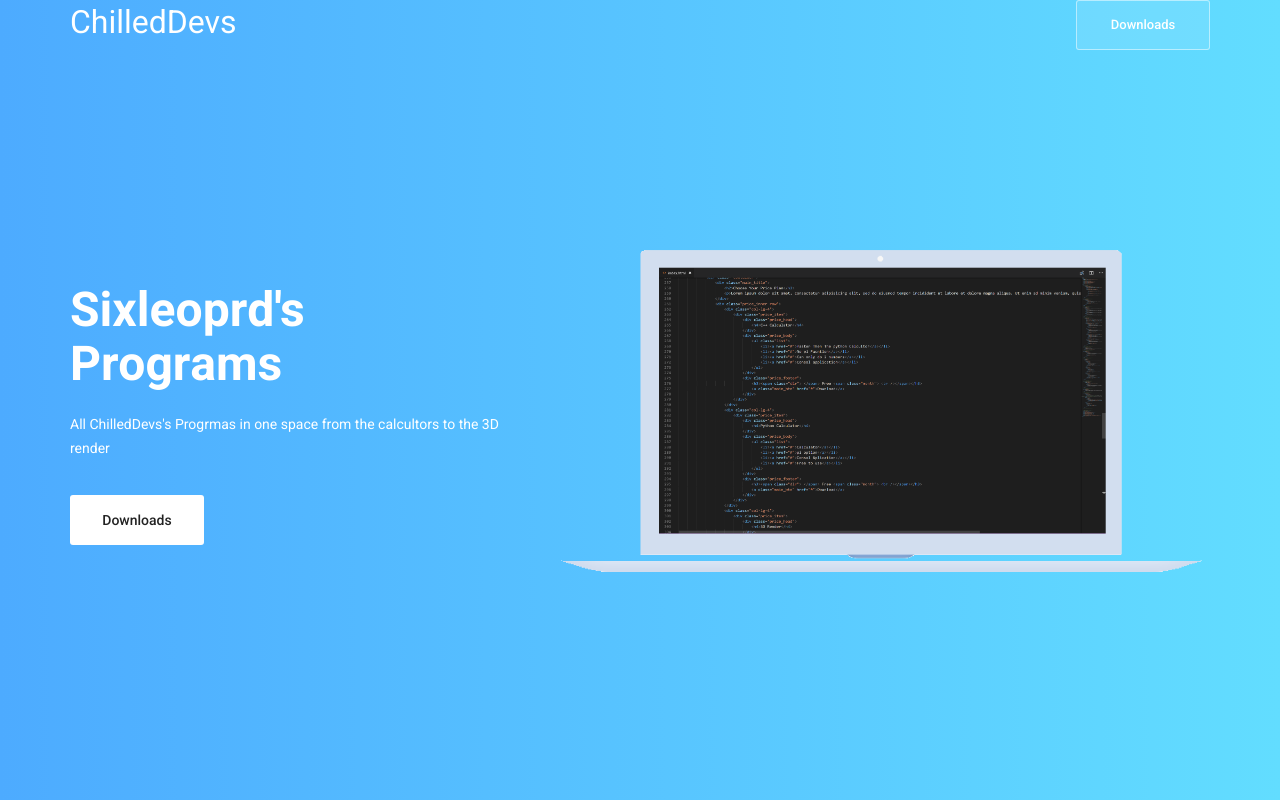
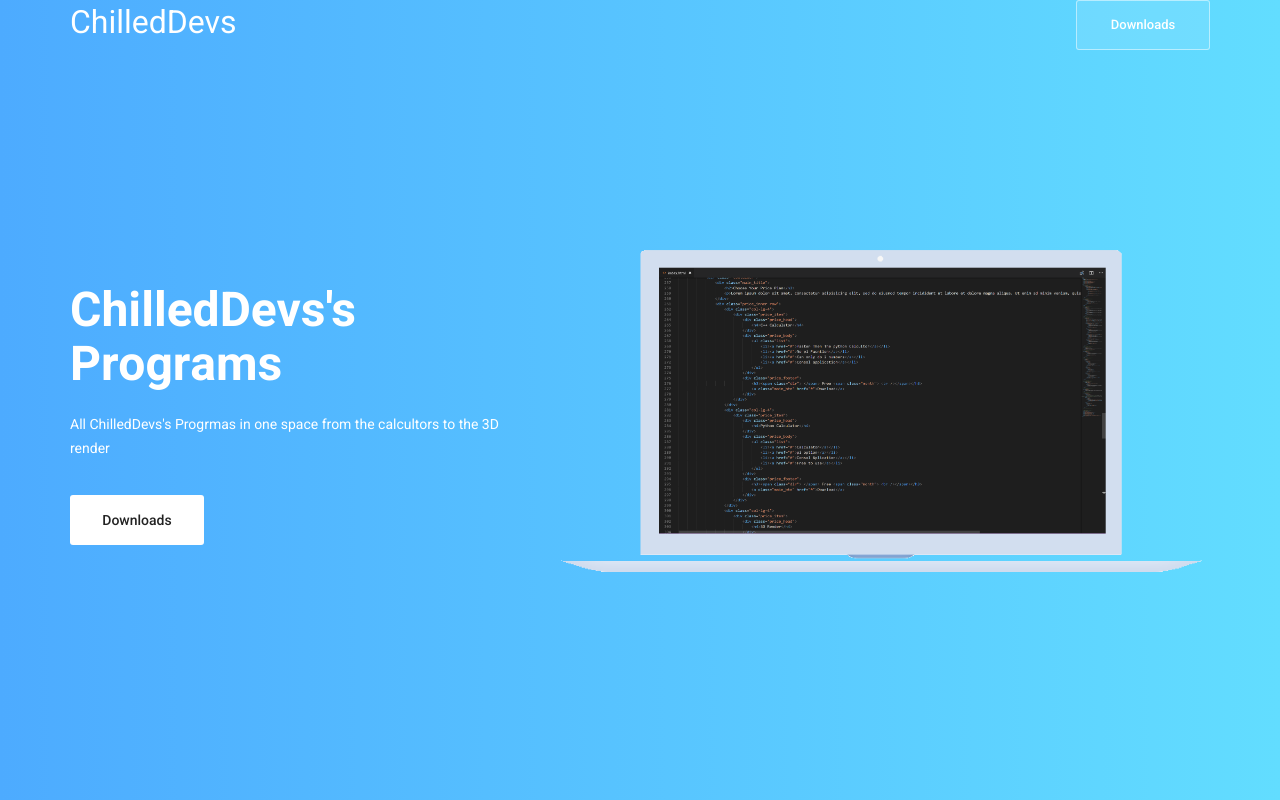
Before and after one commit to SixLeopard/Website, a plain HTML site: page index.html in a window 1280 px wide. Shown: the top 800 px of the page. Drawn offline with Linux system fonts and the light colour scheme; some packages are replaced by stand-ins of ours.

Commit message:
fixed some sixleopards left over

```diff
--- a/index.html
+++ b/index.html
@@ -9,7 +9,6 @@
         <!-- Bootstrap CSS -->
         <link rel="stylesheet" href="css/bootstrap.css">
         <link rel="stylesheet" href="vendors/linericon/style.css">
-        <link rel="stylesheet" href="css/font-awesome.min.css">
         <link rel="stylesheet" href="vendors/owl-carousel/owl.carousel.min.css">
         <link rel="stylesheet" href="vendors/lightbox/simpleLightbox.css">
         <link rel="stylesheet" href="vendors/nice-select/css/nice-select.css">
@@ -55,7 +54,7 @@
 					<div class="row">
 						<div class="col-lg-5">
 							<div class="banner_content">
-								<h2>Sixleoprd's Programs <br /></h2>
+								<h2>ChilledDevs's Programs <br /></h2>
 								<p>All ChilledDevs's Progrmas in one space from the calcultors to the 3D render</p>
 								<a class="banner_btn2" href="Downloads.html">Downloads</a>
 							</div>
```
